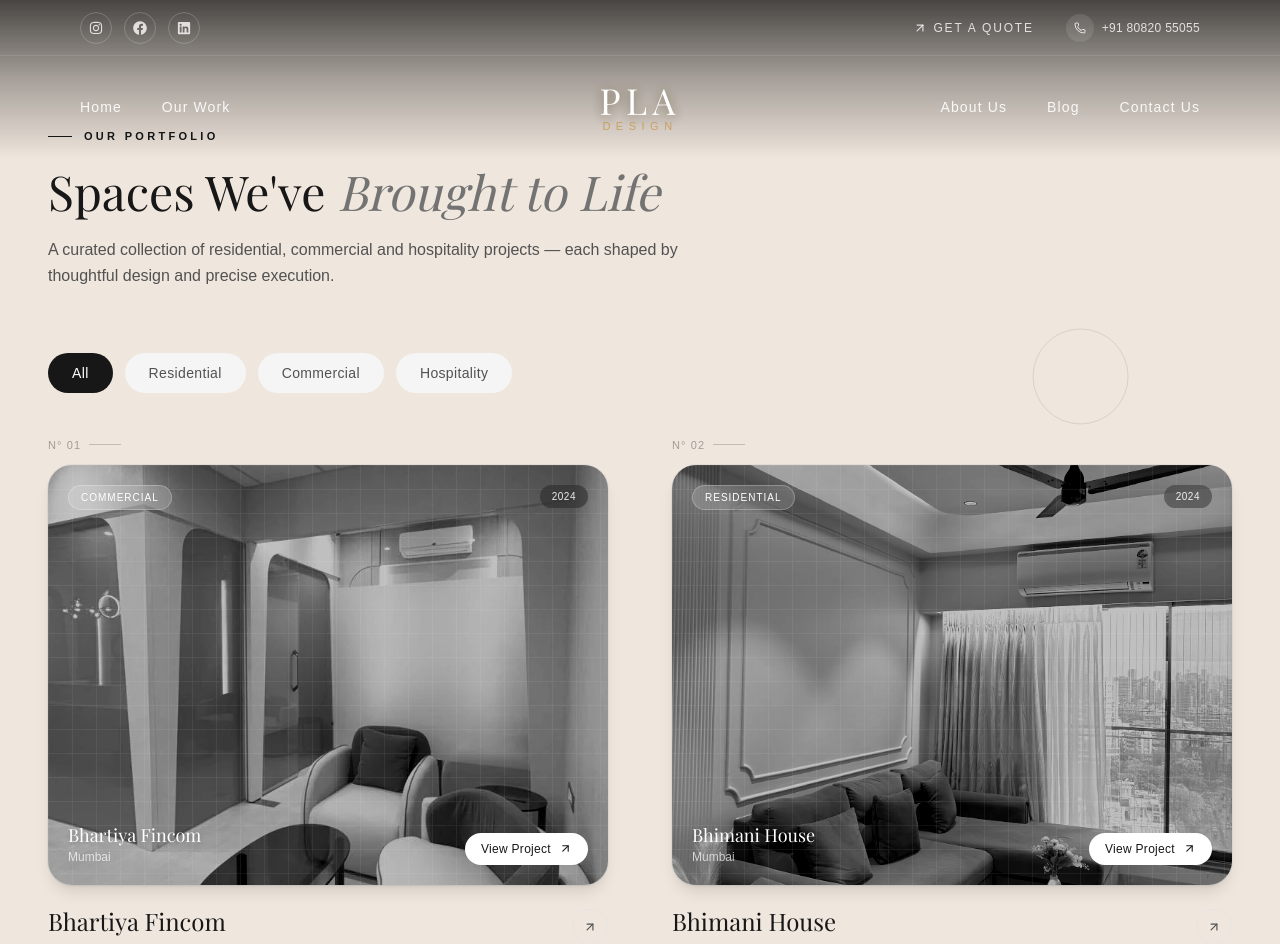
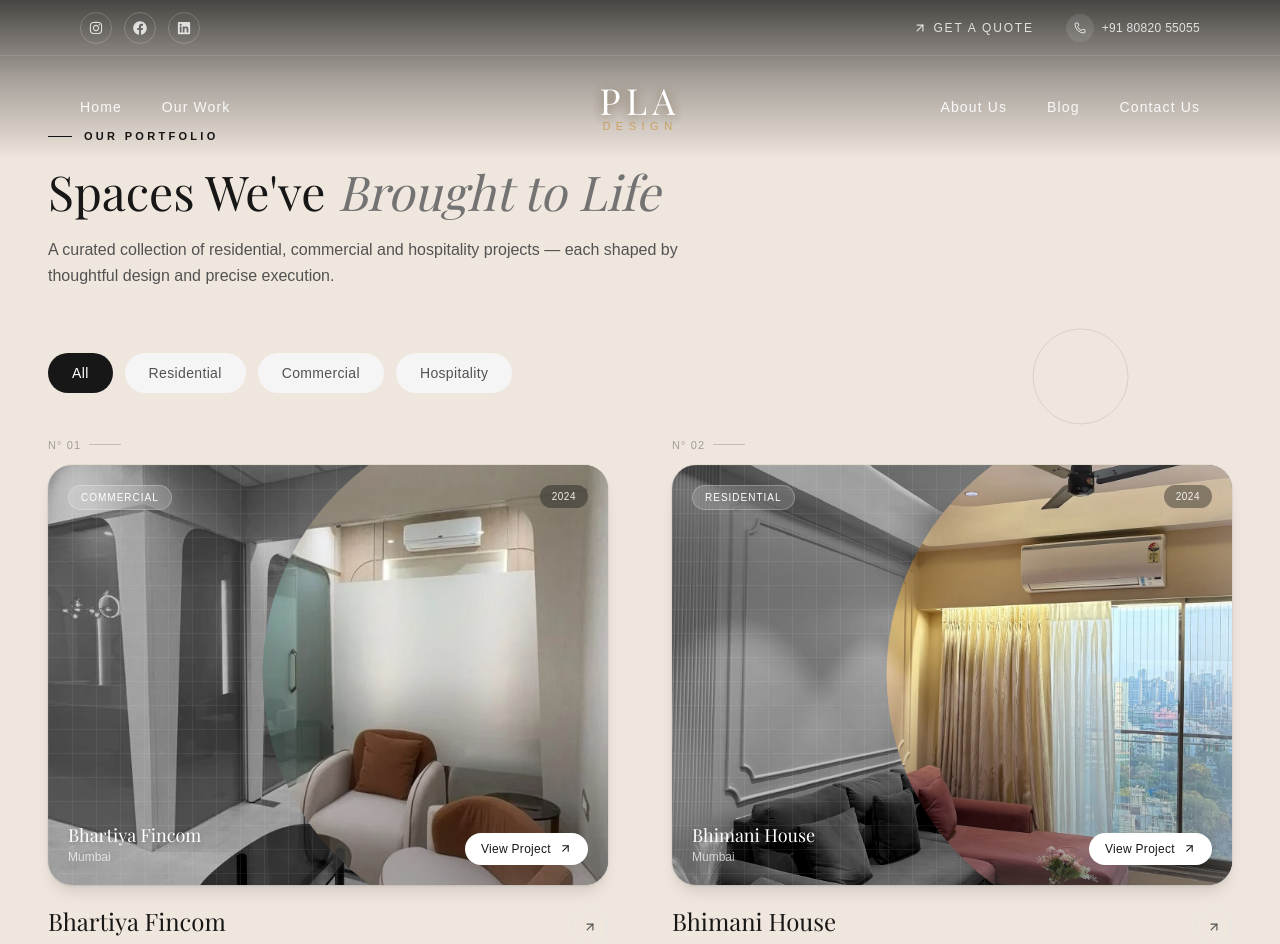
Before and after one commit to rajan748/pla-design-website, a Next.js app: page /our-work in a window 1280 px wide. Shown: the top 944 px of the page. Built offline with nearby package versions, Linux system fonts and the light colour scheme; a web font is replaced by a local one.

Commit message:
Fix blog slug page content properly

```diff
--- a/src/components/site/projects/OurWorkGrid.tsx
+++ b/src/components/site/projects/OurWorkGrid.tsx
@@ -31,7 +31,6 @@ const PROJECTS = [
 
 const EASE = [0.16, 1, 0.3, 1] as const;
 
-/* ---------- Floating decorative circles ---------- */
 function FloatingCircles() {
   return (
     <>
@@ -49,7 +48,6 @@ function FloatingCircles() {
   );
 }
 
-/* ---------- Detect touch devices ---------- */
 function useIsTouchDevice() {
   const [isTouch, setIsTouch] = useState(false);
   useEffect(() => {
@@ -58,7 +56,6 @@ function useIsTouchDevice() {
   return isTouch;
 }
 
-/* ---------- Project card ---------- */
 function ProjectCard({
   project,
   index,
@@ -78,28 +75,31 @@ function ProjectCard({
 
   const tiltSpring = { stiffness: 140, damping: 18, mass: 0.6 };
 
-  // desktop mouse tilt
   const px = useMotionValue(0.5);
   const py = useMotionValue(0.5);
   const rotateX = useSpring(useTransform(py, [0, 1], [7, -7]), tiltSpring);
   const rotateY = useSpring(useTransform(px, [0, 1], [-7, 7]), tiltSpring);
 
-  // desktop mouse-follow flashlight
   const cx = useMotionValue(200);
   const cy = useMotionValue(200);
   const radius = useSpring(0, { stiffness: 110, damping: 24, mass: 0.9 });
   const clipPath = useMotionTemplate`circle(${radius}px at ${cx}px ${cy}px)`;
 
-  // mobile scroll-linked sweep
+  // mobile scroll-linked sweep — wider range + spring smoothing = slower, smoother
   const { scrollYProgress } = useScroll({
     target: cardRef,
-    offset: ["start 90%", "end 25%"],
+    offset: ["start 105%", "end -5%"],
   });
-  const sweepCx = useTransform(scrollYProgress, [0, 1], ["-10%", "110%"]);
+  const smoothProgress = useSpring(scrollYProgress, {
+    stiffness: 40,
+    damping: 20,
+    mass: 0.8,
+  });
+  const sweepCx = useTransform(smoothProgress, [0, 1], ["-15%", "115%"]);
   const sweepRadius = useTransform(
-    scrollYProgress,
-    [0, 0.15, 0.85, 1],
-    [0, 260, 260, 0]
+    smoothProgress,
+    [0, 0.1, 0.5, 0.9, 1],
+    [0, 260, 260, 260, 0]
   );
   const sweepClipPath = useMotionTemplate`circle(${sweepRadius}px at ${sweepCx} 50%)`;
 
@@ -145,7 +145,6 @@ function ProjectCard({
       style={{ perspective: 1400, transformStyle: "preserve-3d" }}
       className="relative"
     >
-      {/* Architectural plan-style annotation */}
       <div className="pointer-events-none select-none absolute -top-7 left-0 flex items-center gap-2 z-0">
         <span className="font-mono text-[11px] tracking-widest text-neutral-900/35">
           N&deg; {String(project.id).padStart(2, "0")}
@@ -166,7 +165,6 @@ function ProjectCard({
           }
           className="relative h-[320px] sm:h-[380px] lg:h-[420px] rounded-3xl overflow-hidden mb-5 shadow-lg ring-1 ring-neutral-900/5 bg-neutral-200"
         >
-          {/* Base layer — blueprint / monochrome render, shown on BOTH desktop and touch now */}
           <div className="absolute inset-0">
             <Image
               src={project.image}
@@ -188,7 +186,6 @@ function ProjectCard({
             />
           </div>
 
-          {/* Reveal layer — masked by cursor flashlight (desktop) or scroll sweep (touch) */}
           <motion.div className="absolute inset-0" style={{ clipPath: activeClipPath }}>
             <Image
               src={project.image}
@@ -206,7 +203,6 @@ function ProjectCard({
             />
           </motion.div>
 
-          {/* Category tag */}
           <span
             style={{ transform: "translateZ(60px)" }}
             className="absolute top-5 left-5 px-3 py-1 rounded-full bg-white/15 backdrop-blur-md border border-white/25 text-white text-[10px] tracking-widest uppercase font-medium z-10"
@@ -214,7 +210,6 @@ function ProjectCard({
             {project.category}
           </span>
 
-          {/* Year chip */}
           <span
             style={{ transform: "translateZ(45px)" }}
             className="absolute top-5 right-5 px-3 py-1 rounded-full bg-neutral-900/40 backdrop-blur-md text-white/90 text-[10px] tracking-wider font-medium z-10"
@@ -222,7 +217,6 @@ function ProjectCard({
             {project.year}
           </span>
 
-          {/* Title */}
           <div
             style={{ transform: "translateZ(55px)" }}
             className={`absolute bottom-5 left-5 right-24 transition-all duration-500 delay-75 z-10 ${
@@ -237,7 +231,6 @@ function ProjectCard({
             <p className="text-white/70 text-xs mt-0.5">{project.location}</p>
           </div>
 
-          {/* View badge */}
           <div
             style={{ transform: "translateZ(70px)" }}
             className={`absolute bottom-5 right-5 flex items-center gap-2 px-4 py-2 rounded-full bg-white transition-all duration-400 z-10 ${
@@ -253,7 +246,6 @@ function ProjectCard({
           </div>
         </motion.div>
 
-        {/* Static content below image */}
         <div className="flex items-start justify-between gap-4">
           <div>
             <h3 className="font-serif text-xl lg:text-2xl text-neutral-900 leading-snug group-hover:text-neutral-600 transition-colors duration-300">
```
